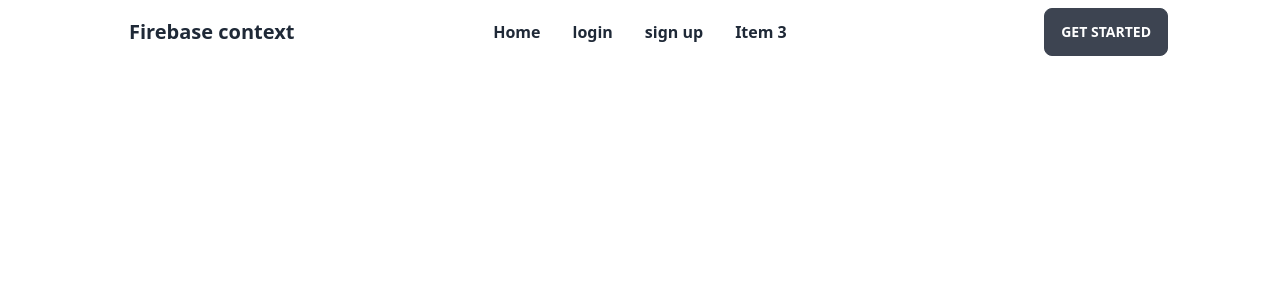
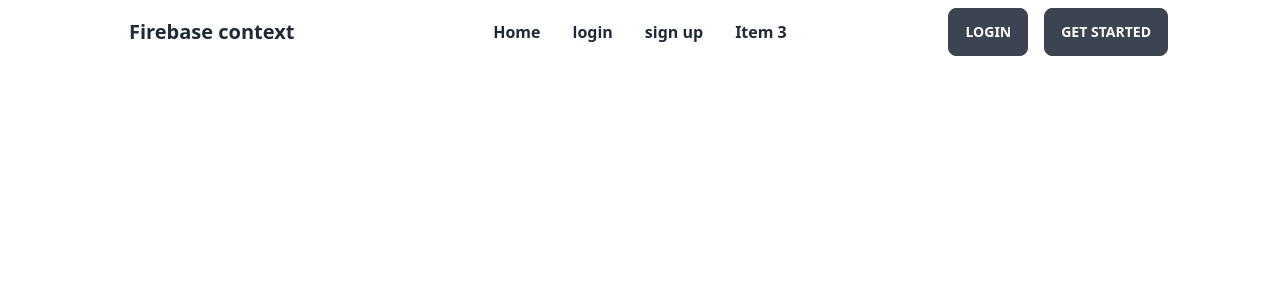
Before and after one commit to Abdullah149081/firebase-contex-api, a React (Vite) app: page / in a window 1280 px wide. Shown: the top 300 px of the page. Built offline with nearby package versions, Linux system fonts and the light colour scheme; no server answers.

Commit message:
log out add

```diff
--- a/src/components/Header/Header.jsx
+++ b/src/components/Header/Header.jsx
@@ -1,7 +1,20 @@
 /* eslint-disable jsx-a11y/no-noninteractive-tabindex */
+import { useContext } from "react";
 import { Link } from "react-router-dom";
+import { userContext } from "../../providers/AuthProvider";
 
 const Header = () => {
+  const { users, logOut } = useContext(userContext);
+  const handlerLogOut = () => {
+    logOut()
+      .then(() => {
+        // Sign-out successful.
+      })
+      .catch((error) => {
+        // An error happened.
+      });
+  };
+
   return (
     <div className="navbar bg-base-100 my-container">
       <div className="navbar-start">
@@ -45,7 +58,19 @@ const Header = () => {
           </li>
         </ul>
       </div>
-      <div className="navbar-end">
+      <div className="navbar-end space-x-4">
+        {users ? (
+          <>
+            <span className="font-medium">{users.email}</span>
+            <button onClick={handlerLogOut} className="btn" type="button">
+              Sign out
+            </button>
+          </>
+        ) : (
+          <span className="font-bold btn">
+            <Link to="/login">login</Link>
+          </span>
+        )}
         <Link to="/" className="btn">
           Get started
         </Link>
--- a/src/components/Home/Home.jsx
+++ b/src/components/Home/Home.jsx
@@ -1,9 +1,6 @@
-import { useContext } from "react";
-import { userContext } from "../../providers/AuthProvider";
+
 
 const Home = () => {
-  const { user } = useContext(userContext);
-  console.log(user);
   return <div />;
 };
 
--- a/src/providers/AuthProvider.jsx
+++ b/src/providers/AuthProvider.jsx
@@ -1,11 +1,12 @@
 /* eslint-disable react-refresh/only-export-components */
-import { createUserWithEmailAndPassword, getAuth, onAuthStateChanged, signInWithEmailAndPassword } from "firebase/auth";
+import { createUserWithEmailAndPassword, getAuth, onAuthStateChanged, signInWithEmailAndPassword, signOut } from "firebase/auth";
 import { createContext, useEffect, useMemo, useState } from "react";
 import app from "../firebase/firebase.config";
 
-export const userContext = createContext(null);
+export const userContext = createContext(null); // 1st
 const auth = getAuth(app);
 
+// children
 const AuthProvider = ({ children }) => {
   const [users, setUsers] = useState(null);
 
@@ -15,10 +16,12 @@ const AuthProvider = ({ children }) => {
   const signInUser = (email, password) => {
     return signInWithEmailAndPassword(auth, email, password);
   };
+  const logOut = () => {
+    return signOut(auth);
+  };
 
   useEffect(() => {
     const unsubscribe = onAuthStateChanged(auth, (currentUser) => {
-      console.log("Auth state change", currentUser);
       setUsers(currentUser);
     });
 
@@ -27,10 +30,10 @@ const AuthProvider = ({ children }) => {
     };
   }, []);
 
-  const authInfo = useMemo(() => ({ users, createUser, signInUser }), []);
-  // const authInfo = { user, createUser };
+  const authInfo = useMemo(() => ({ users, createUser, signInUser, logOut }), [users]); // 3rd
+  // const authInfo = { users, createUser, signInUser };
 
-  return <userContext.Provider value={authInfo}>{children}</userContext.Provider>;
+  return <userContext.Provider value={authInfo}>{children}</userContext.Provider>; // 2nd {children}
 };
 
 export default AuthProvider;
```
